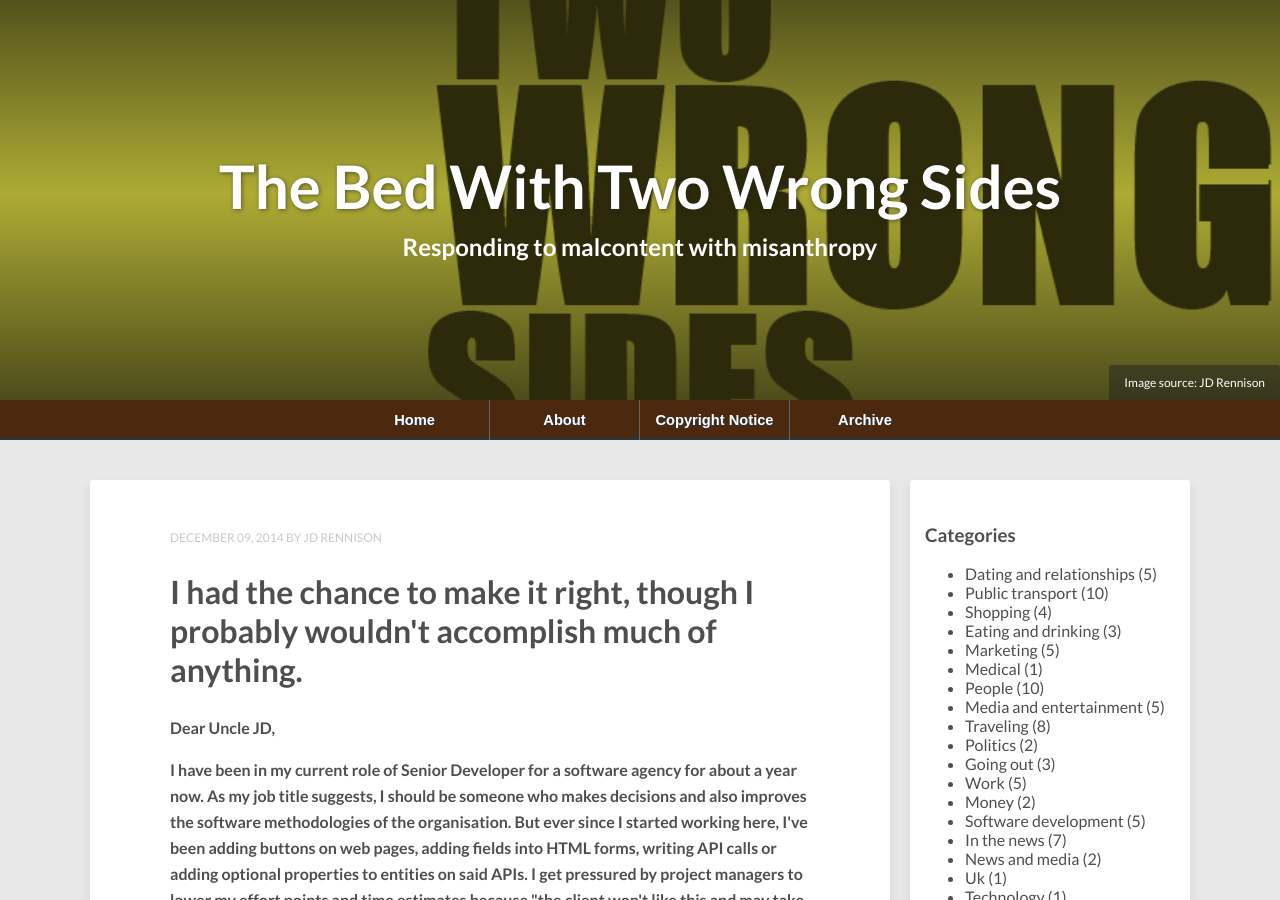
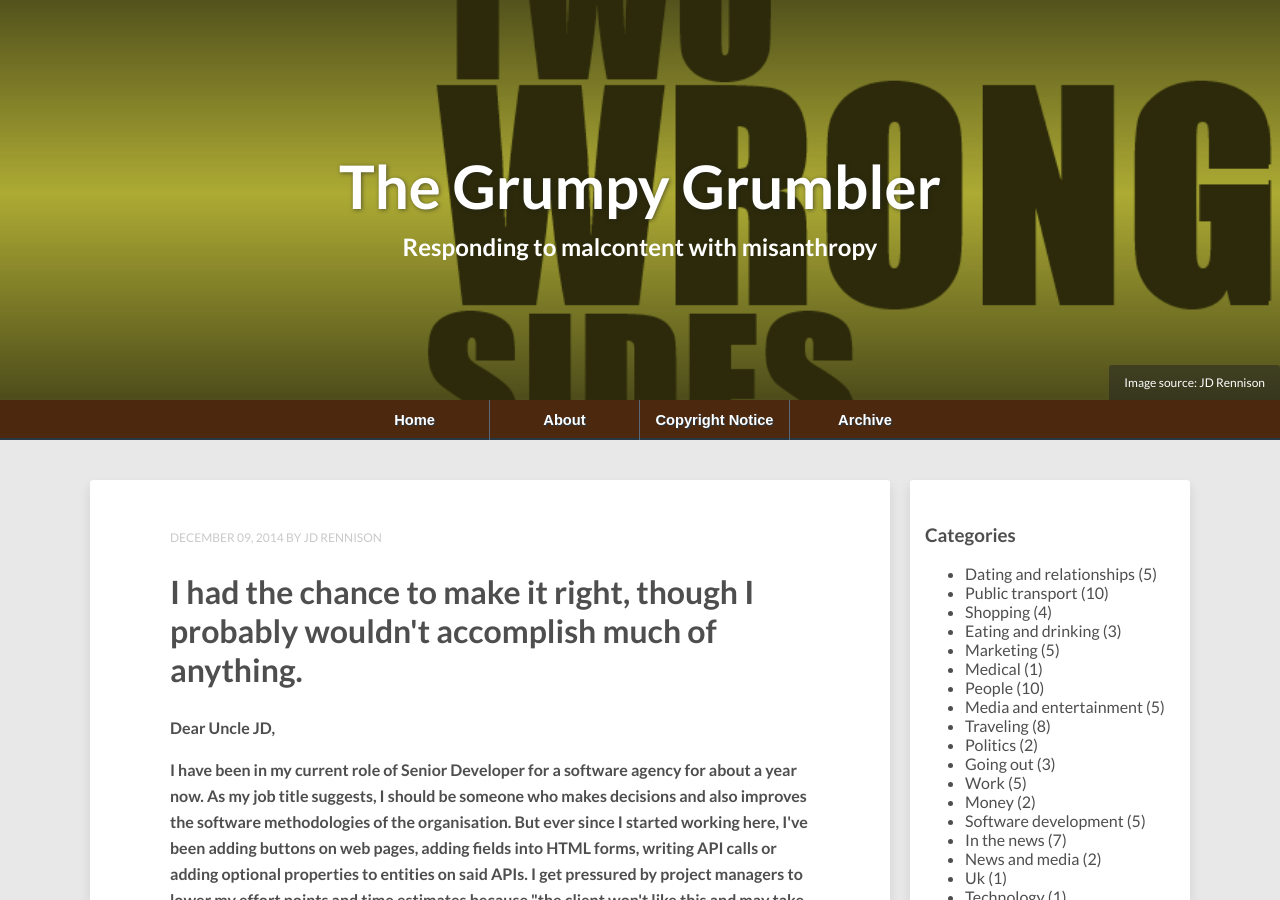
Before and after one commit to jdrennison/thegrumpygrumbler, a Jekyll site: the page built from index.html, in a window 1280 px wide and 900 px high. Built offline with Jekyll 4.4.1, drawn with Linux system fonts in a browser that asks for light colours; nearby versions of some CDN libraries; the list of posts is cut into pages by our own code; comment, search, counter and statistics services are not loaded.

Commit message:
New name

```diff
--- a/_config-prod.yml
+++ b/_config-prod.yml
@@ -1,5 +1,5 @@
 # Site settings
-title: The Bed With Two Wrong Sides
+title: The Grumpy Grumbler
 email: twowrongsides@gmail.com
 description: > # this means to ignore newlines until "baseurl:"
   Responding to malcontent with misanthropy
--- a/_config.yml
+++ b/_config.yml
@@ -1,5 +1,5 @@
 # Site settings
-title: The Bed With Two Wrong Sides
+title: The Grumpy Grumbler
 email: twowrongsides@gmail.com
 description: > # this means to ignore newlines until "baseurl:"
   Responding to malcontent with misanthropy
```
